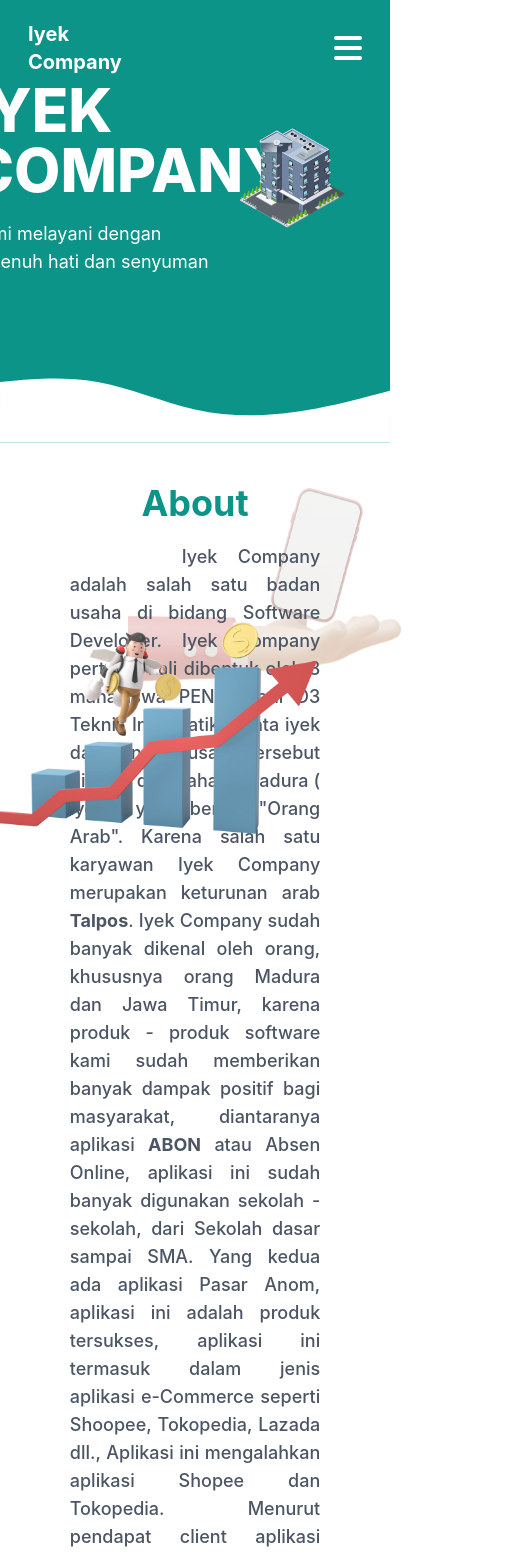
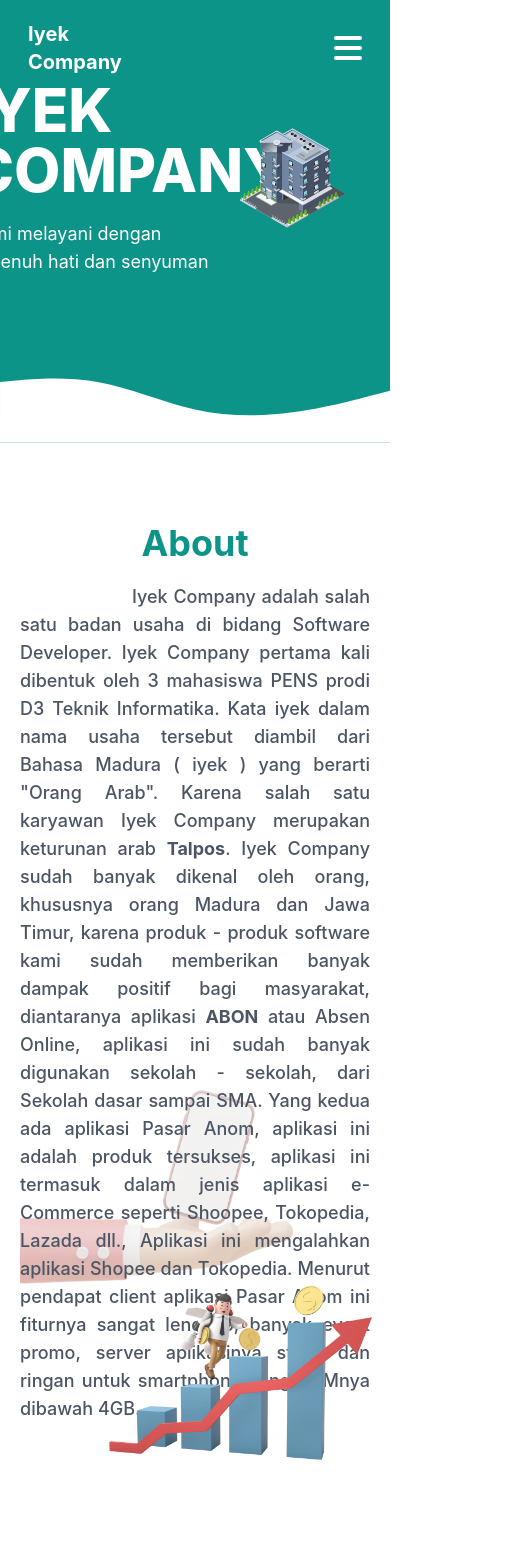
Before and after one commit to muhammadalief19/final-project, a React (Create React App) app: page / in a window 390 px wide. Shown: the top 1555 px of the page, 518 px wide, since content can reach past the window. After the commit the page ends 1503 px from the top, so only its background shows below. Built offline with nearby package versions, Linux system fonts and the light colour scheme.

Commit message:
mengatur responisve section About

```diff
--- a/src/pages/About.jsx
+++ b/src/pages/About.jsx
@@ -4,17 +4,17 @@ import asset2 from '../assets/asset-3.webp';
 function About() {
   return (
     <>
-      <div className="w-full relative px-7 py-10" id="about">
+      <div className="w-full relative px-5 lg:px-7 py-20 lg:py-10" id="about">
         <p className="text-4xl text-teal-600 font-bold text-center mb-5">About</p>
-        <p className="w-3/4 text-justify mx-auto text-gray-600 text-lg indent-28 font-medium">
+        <p className="w-full lg:w-3/4 text-justify mx-auto text-gray-600 text-lg indent-28 font-medium">
           Iyek Company adalah salah satu badan usaha di bidang Software Developer. Iyek Company pertama kali dibentuk oleh 3 mahasiswa PENS prodi D3 Teknik Informatika. Kata iyek dalam nama usaha tersebut diambil dari Bahasa Madura ( iyek )
           yang berarti "Orang Arab". Karena salah satu karyawan Iyek Company merupakan keturunan arab <strong>Talpos</strong>. Iyek Company sudah banyak dikenal oleh orang, khususnya orang Madura dan Jawa Timur, karena produk - produk
           software kami sudah memberikan banyak dampak positif bagi masyarakat, diantaranya aplikasi <b>ABON</b> atau Absen Online, aplikasi ini sudah banyak digunakan sekolah - sekolah, dari Sekolah dasar sampai SMA. Yang kedua ada
           aplikasi Pasar Anom, aplikasi ini adalah produk tersukses, aplikasi ini termasuk dalam jenis aplikasi e-Commerce seperti Shoopee, Tokopedia, Lazada dll., Aplikasi ini mengalahkan aplikasi Shopee dan Tokopedia. Menurut pendapat
           client aplikasi Pasar Anom ini fiturnya sangat lengkap, banyak event promo, server aplikasinya stabil dan ringan untuk smartphone yang RAMnya dibawah 4GB.
         </p>
-        <img src={asset1} alt="" className="absolute right-14 top-24 w-[350px] hover:translate-x-40 hover:-rotate-12 translate-y-14 transition-all duration-500  ease-in-out" />
-        <img src={asset2} alt="" className="absolute -z-10 top-0 opacity-30 left-32 animate-pulse" id="mobile" />
+        <img src={asset1} alt="" className="absolute right-1 lg:right-14 bottom-20 lg:top-24 w-72 lg:w-[350px] hover:translate-x-48 lg:hover:translate-x-40 hover:-rotate-12 translate-y-14 transition-all duration-500  ease-in-out" />
+        <img src={asset2} alt="" className="absolute -z-10 bottom-48 lg:bottom-auto lg:top-0 opacity-30 lg:left-32 animate-pulse" id="mobile" />
       </div>
     </>
   );
```
